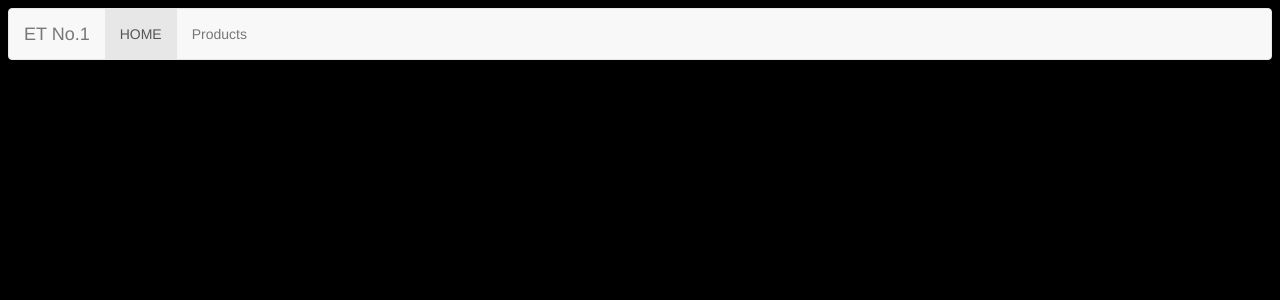
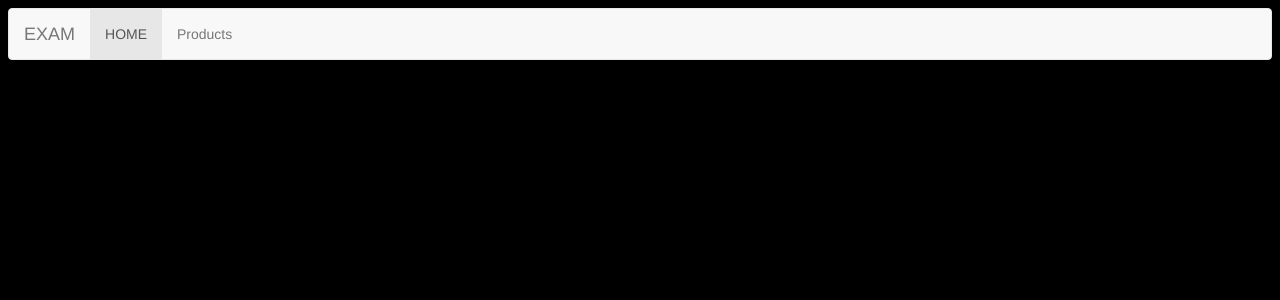
Before and after one commit to rralph091/EndTermExam, a PHP site: page /sidebar.php in a window 1280 px wide. Shown: the top 300 px of the page. Run offline with PHP 8.4, Linux system fonts and the light colour scheme; data that the repository does not hold is empty.

Commit message:
Update sidebar.php

```diff
--- a/sidebar.php
+++ b/sidebar.php
@@ -48,7 +48,7 @@ h1 {
 <nav class="navbar navbar-default">
   <div class="container-fluid">
     <div class="navbar-header">
-    <a class="navbar-brand" href="index.php">ET No.1</a>
+    <a class="navbar-brand" href="index.php">EXAM</a>
 
   </div>
     <ul class="nav navbar-nav">
```
